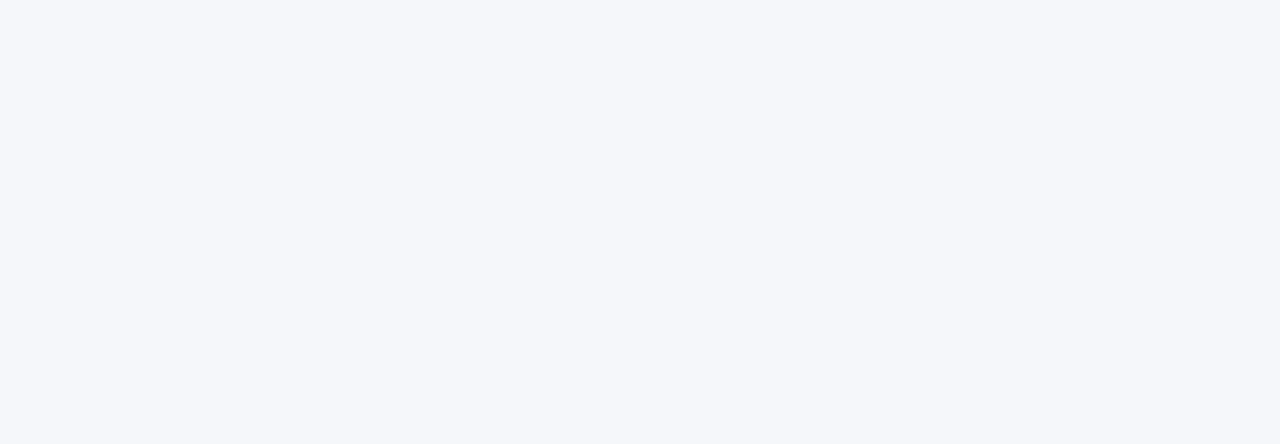
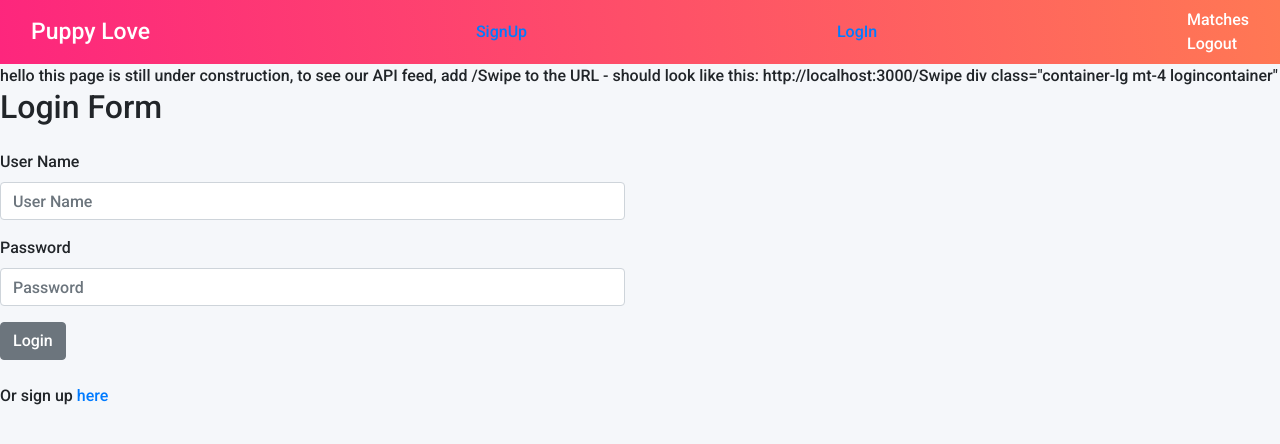
Before and after one commit to DesCoding/PuppyLove4.0, a React (Create React App) app in the folder PuppyLove/client/: page /Login in a window 1280 px wide. Shown: the top 444 px of the page. Built offline with nearby package versions, Linux system fonts and the light colour scheme.

Commit message:
added landing page content with links to login and signup.  added login and signup html into jsx

```diff
--- a/PuppyLove/client/src/App.js
+++ b/PuppyLove/client/src/App.js
@@ -1,21 +1,25 @@
 import React from "react";
 import { BrowserRouter as Router, Route, Switch } from "react-router-dom";
-// import Nav from "./components/Nav";
+import NavBar from "./components/NavBar";
 import { StoreProvider } from "./utils/GlobalState";
 import Login from "./components/LogIn";
 import Matches from "./components/Matches";
 import Swipe from "./components/Swipe";
+import LandingPage from "./components/LandingPage";
+import SignUp from "./components/SignUp";
 
 function App() {
   return (
     <Router>
       <div>
         <StoreProvider>
-          {/* <Nav /> */}
+          <NavBar />
           <Switch>
-            <Route exact path="/" component={Login} />
+            <Route exact path="/" component={LandingPage} />
             <Route exact path="/Matches" component={Matches} />
             <Route exact path="/Swipe" component={Swipe} />
+            <Route exact path="/Login" component={Login} />
+            <Route exact path="/SignUp" component={SignUp} />
             {/* <Route exact path="/favorites" component={FavoritesList} />
             <Route exact path="/posts/:id" component={Detail} />
             <Route component={NoMatch} />  */}
--- a/PuppyLove/client/src/components/LandingPage.js
+++ b/PuppyLove/client/src/components/LandingPage.js
@@ -1,7 +1,15 @@
 import React from "react";
 
 const LandingPage = () => {
-  return <div></div>;
+  return (
+    <div>
+      {" "}
+      <a href="/Matches">Matches</a>
+      <a href="/SignUp">SignUp</a>
+      <a href="/LogIn">LogIn</a>
+      {/* add details about app, link to login and sign up and references */}
+    </div>
+  );
 };
 
 export default LandingPage;
--- a/PuppyLove/client/src/components/LogIn.js
+++ b/PuppyLove/client/src/components/LogIn.js
@@ -4,66 +4,42 @@ const Login = () => {
   return (
     <div>
       hello this page is still under construction, to see our API feed, add
-      /Swipe to the URL - should look like this: http://localhost:3000/Swipe
+      /Swipe to the URL - should look like this: http://localhost:3000/Swipe div
+      class="container-lg mt-4 logincontainer"
+      <div className="row">
+        <div className="col-md-6 col-md-offset-3">
+          <form className="login">
+            <h2 className="mb-4">Login Form</h2>
+            <div className="form-group">
+              <label for="email-input">User Name</label>
+              <input
+                type="text"
+                className="form-control"
+                id="email-input"
+                placeholder="User Name"
+              />
+            </div>
+            <div className="form-group">
+              <label for="password-input">Password</label>
+              <input
+                type="password"
+                className="form-control"
+                id="password-input"
+                placeholder="Password"
+              />
+            </div>
+            <button type="submit" className="btn btn-secondary">
+              Login
+            </button>
+          </form>
+          <br />
+          <p>
+            Or sign up <a href="/SignUp">here</a>
+          </p>
+        </div>
+      </div>
     </div>
   );
 };
 
 export default Login;
-// <!DOCTYPE html>
-// <html lang="en">
-//   <head>
-//     <title>Passport Authentication</title>
-//     <meta charset="UTF-8" />
-//     <meta name="viewport" content="width=device-width, initial-scale=1, shrink-to-fit=no">
-//     <link rel="preconnect" href="https://fonts.gstatic.com">
-//     <link href="https://fonts.googleapis.com/css2?family=Roboto:wght@500&display=swap" rel="stylesheet" />
-//     <link rel="stylesheet" href="https://cdn.jsdelivr.net/npm/bootstrap@4.6.0/dist/css/bootstrap.min.css" integrity="sha384-B0vP5xmATw1+K9KRQjQERJvTumQW0nPEzvF6L/Z6nronJ3oUOFUFpCjEUQouq2+l" crossorigin="anonymous">
-//     <script src="https://code.jquery.com/jquery-3.5.1.slim.min.js" integrity="sha384-DfXdz2htPH0lsSSs5nCTpuj/zy4C+OGpamoFVy38MVBnE+IbbVYUew+OrCXaRkfj" crossorigin="anonymous"></script>
-//     <script src="https://cdn.jsdelivr.net/npm/bootstrap@4.6.0/dist/js/bootstrap.bundle.min.js" integrity="sha384-Piv4xVNRyMGpqkS2by6br4gNJ7DXjqk09RmUpJ8jgGtD7zP9yug3goQfGII0yAns" crossorigin="anonymous"></script>
-//     <link href="stylesheets/style.css" rel="stylesheet" />
-//   </head>
-
-//   <body>
-//     <nav class="navbar navbar-default">
-//             <div class="container-fluid">
-//               <div class="navbar-header">
-//                   <a class="navbar-brand" href="/members">Puppy Love</a>
-//               </div>
-//             </div>
-//           </nav>
-//     <div class="container-lg mt-4 logincontainer">
-//       <div class="row">
-//         <div class="col-md-6 col-md-offset-3">
-//           <form class="login">
-//             <h2 class="mb-4">Login Form</h2>
-//             <div class="form-group">
-//               <label for="email-input">User Name</label>
-//               <input
-//                 type="text"
-//                 class="form-control"
-//                 id="email-input"
-//                 placeholder="User Name"
-//               />
-//             </div>
-//             <div class="form-group">
-//               <label for="password-input">Password</label>
-//               <input
-//                 type="password"
-//                 class="form-control"
-//                 id="password-input"
-//                 placeholder="Password"
-//               />
-//             </div>
-//             <button type="submit" class="btn btn-secondary">Login</button>
-//           </form>
-//           <br />
-//           <p>Or sign up <a href="/">here</a></p>
-//         </div>
-//       </div>
-//     </div>
-
-//     <script src="https://cdnjs.cloudflare.com/ajax/libs/jquery/3.2.1/jquery.min.js"></script>
-//     <script type="text/javascript" src="js/login.js"></script>
-//   </body>
-// </html>
--- a/PuppyLove/client/src/components/NavBar.js
+++ b/PuppyLove/client/src/components/NavBar.js
@@ -6,11 +6,16 @@ const NavBar = () => {
       <nav className="navbar navbar-default">
         <div className="container-fluid">
           <div className="navbar-header">
-            <a className="navbar-brand" href="/members">
+            <a className="navbar-brand" href="/">
               Puppy Love
             </a>
           </div>
+          <a href="/SignUp">SignUp</a>
+          <a href="/LogIn">LogIn</a>
           <ul className="nav navbar-nav navbar-right">
+            <li>
+              <a href="/Matches">Matches</a>
+            </li>
             <li>
               <a href="/logout">Logout</a>
             </li>
--- a/PuppyLove/client/src/components/SignUp.js
+++ b/PuppyLove/client/src/components/SignUp.js
@@ -32,7 +32,7 @@ const SignUp = () => {
                 />
               </div>
               <div
-                style="display: none"
+                style={{ display: "none" }}
                 id="alert"
                 className="alert alert-danger"
                 role="alert"
```
